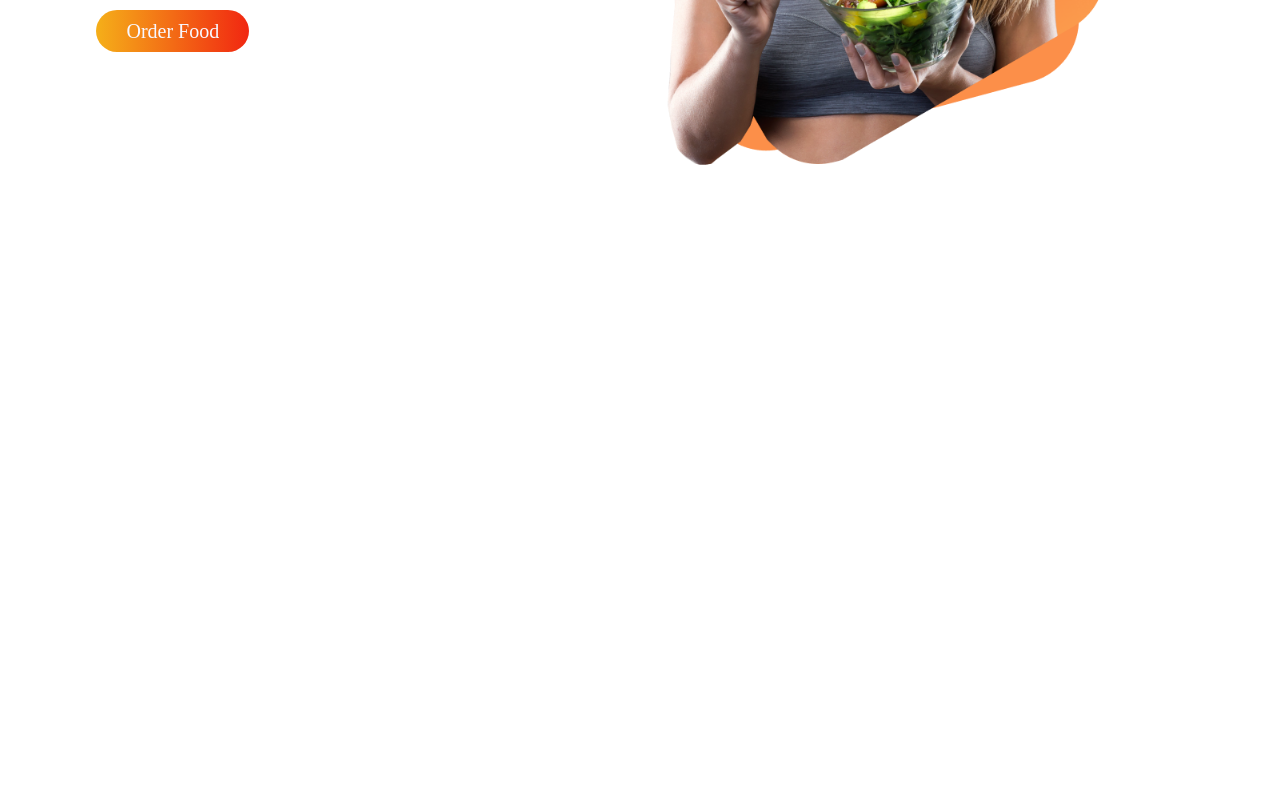
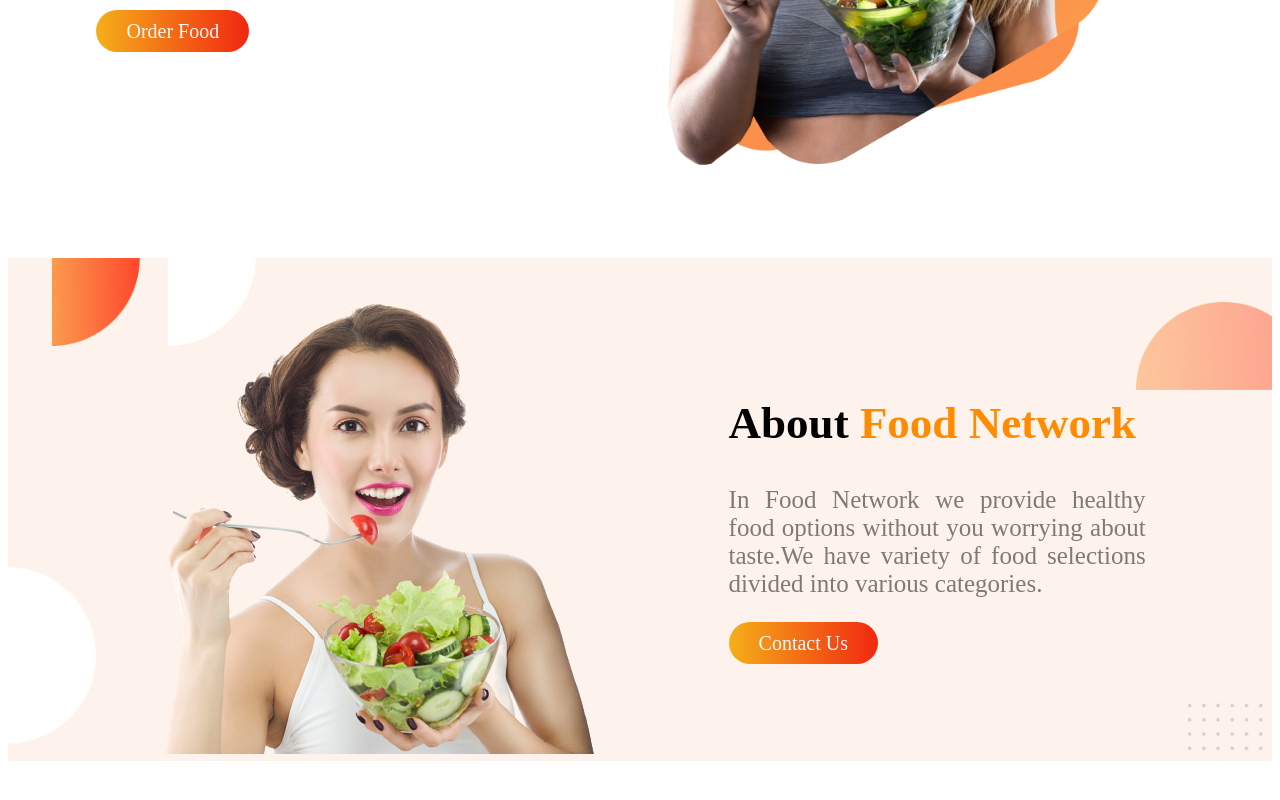
Before and after one commit to sunam007/food-network, a plain HTML site: page index.html in a window 1280 px wide. Shown: the part 484-1284 px from the top of the page. Before the commit the page ends 800 px from the top, so only its background shows below. Drawn offline with Linux system fonts and the light colour scheme.

Commit message:
5thcommit

```diff
--- a/index.html
+++ b/index.html
@@ -14,7 +14,7 @@
 
 <body>
     <section>
-        <div class="div-width">
+        <div class="div1-width">
             <h1>Skip The Diet,</h1>
             <h1>Just <span style="color: darkorange;">Eat Healthy</span></h1>
             <h1> With Food Network</h1>
@@ -28,9 +28,38 @@
         </div>
 
         <div>
-            <img id="img-width" src="images/female/Group 8425.png" alt="">
+            <img id="img1-width" src="images/female/Group 8425.png" alt="">
         </div>
+
     </section>
+
+
+
+
+
+
+
+    <section class="mid-banner">
+        <div id="img2-width">
+            <img src="images/female/6667872_preview-removebg-preview.png" alt="">
+        </div>
+
+        <div class="div2-width">
+            <h1>About <span style="color: darkorange;">Food Network</span> </h1>
+            <p style="text-align: justify;" class="div-font">
+                In Food Network we provide healthy food options without you worrying about taste.We have variety of
+                food selections divided into various categories.
+            </p>
+            <a class="link-button" target="_blank" href="https://web.facebook.com/foodpandaBangladesh/">Contact Us</a>
+        </div>
+
+    </section>
+
+
+    <section>
+
+    </section>
+
 
 
 
--- a/style.css
+++ b/style.css
@@ -2,6 +2,7 @@
 body{
     font-family: font-family: 'Raleway', sans-serif;
     font-size: 30px;
+
 }
 
 .div-font {
@@ -25,17 +26,46 @@ body{
     section{
         display: flex;
         margin-bottom: 1px;
+        margin-top: 1px;
     }
 
-    .div-width{
+    .div1-width{
         width: 40%;
         padding-top: 8%;
         padding-left: 7%;
     }
 
-    #img-width{
+    #img1-width{
         width: 80%;
         height: auto;
         padding-top: 10%;
         padding-right:20%;
     }
+
+    #img2-width{
+        width: 50%;
+        height:auto;
+        padding-top: 2%;
+        padding-left: 10%;
+
+    }
+
+    .div2-width{
+        width: 50%;
+        padding-top: 8%;
+        padding-left: 5%;
+        padding-right: 10%;
+        padding-bottom: 5%;
+
+    }
+
+    .mid-banner{
+
+        background-image: url(images/shapes/7.png);
+        background-repeat:no-repeat;
+        background-size:cover;
+        width: ;
+        height: auto;
+        margin-top: 5%;
+        margin-bottom: 5%;
+    }
```
